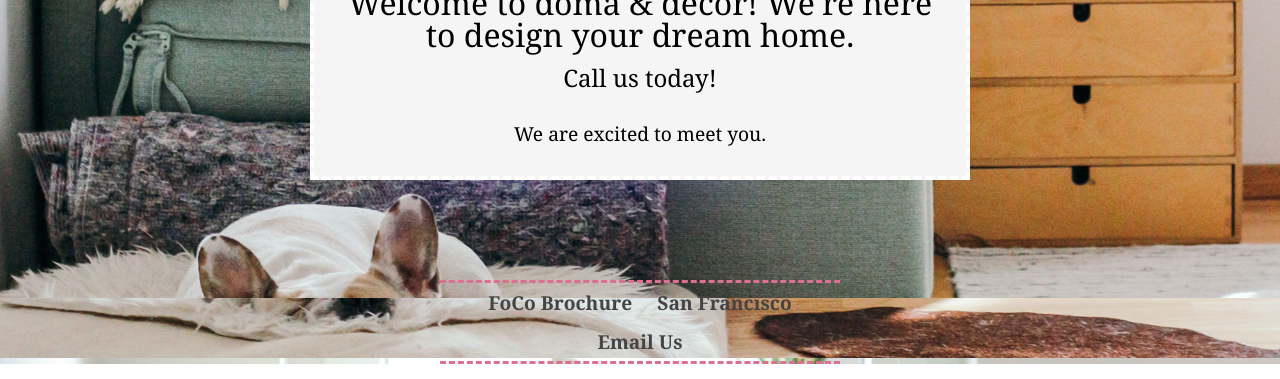
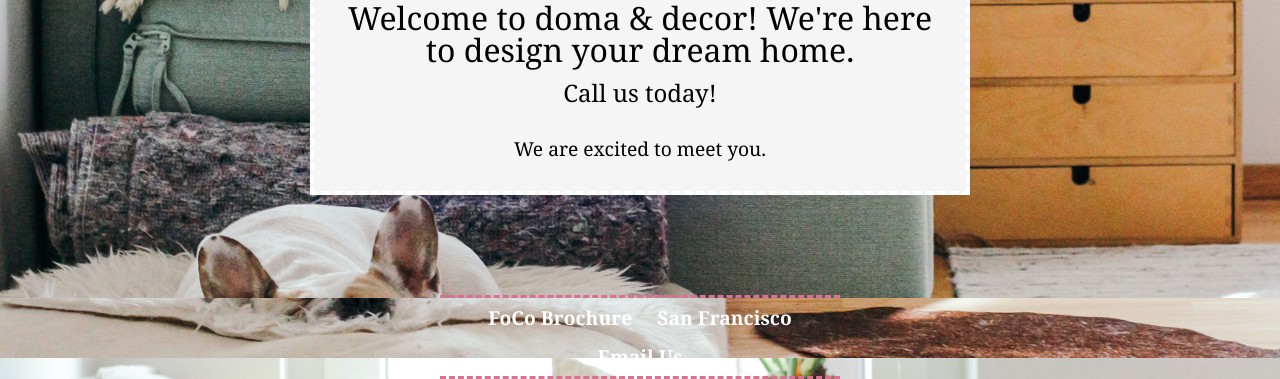
Before and after one commit to juliamfish/doma-decor, a plain HTML site: page index.html in a window 1280 px wide. Shown: the part 602-981 px from the top of the page. Drawn offline with Linux system fonts and the light colour scheme.

Commit message:
Add files via upload

```diff
--- a/styles-contact.css
+++ b/styles-contact.css
@@ -84,7 +84,7 @@ html, body {
 h1 {
 	font-family: Cambria, Cochin, Georgia, Times, 'Times New Roman', serif;
 font-size: 2em;
-    margin: 0px auto 10px auto;
+    margin: 15px auto 10px auto;
     color:black;
 }
 
@@ -121,7 +121,7 @@ nav{
 	padding: 10px;
 	}
 	a{
-	color: #444;
+	color:white;
 	text-decoration: none;
 	font-weight: bold;
 	}
```
